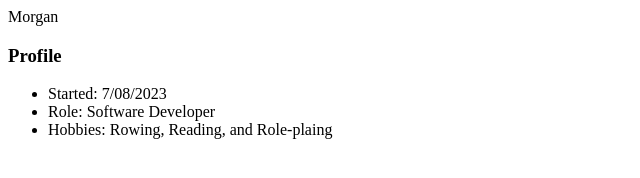
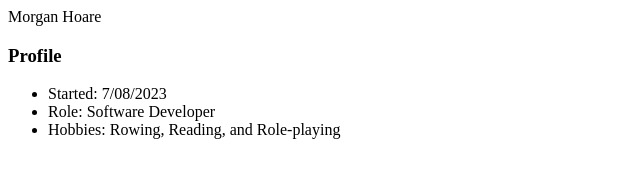
Before and after one commit to Endlesstringofwords/Endlesstringofwords.github.io, a plain HTML site: page index.html in a window 1280 px wide. Shown: the full height of the page, 0-640 px from the left. Drawn offline with Linux system fonts and the light colour scheme.

Commit message:
Update index.html

```diff
--- a/index.html
+++ b/index.html
@@ -1,7 +1,7 @@
-<h>Morgan</h>
+<h>Morgan Hoare</h>
 <h3>Profile</h3>
 <ul>
 <li>Started: 7/08/2023</li>
 <li>Role: Software Developer</li>
-<li>Hobbies: Rowing, Reading, and Role-plaing</li>
+<li>Hobbies: Rowing, Reading, and Role-playing</li>
 </ul>
```
